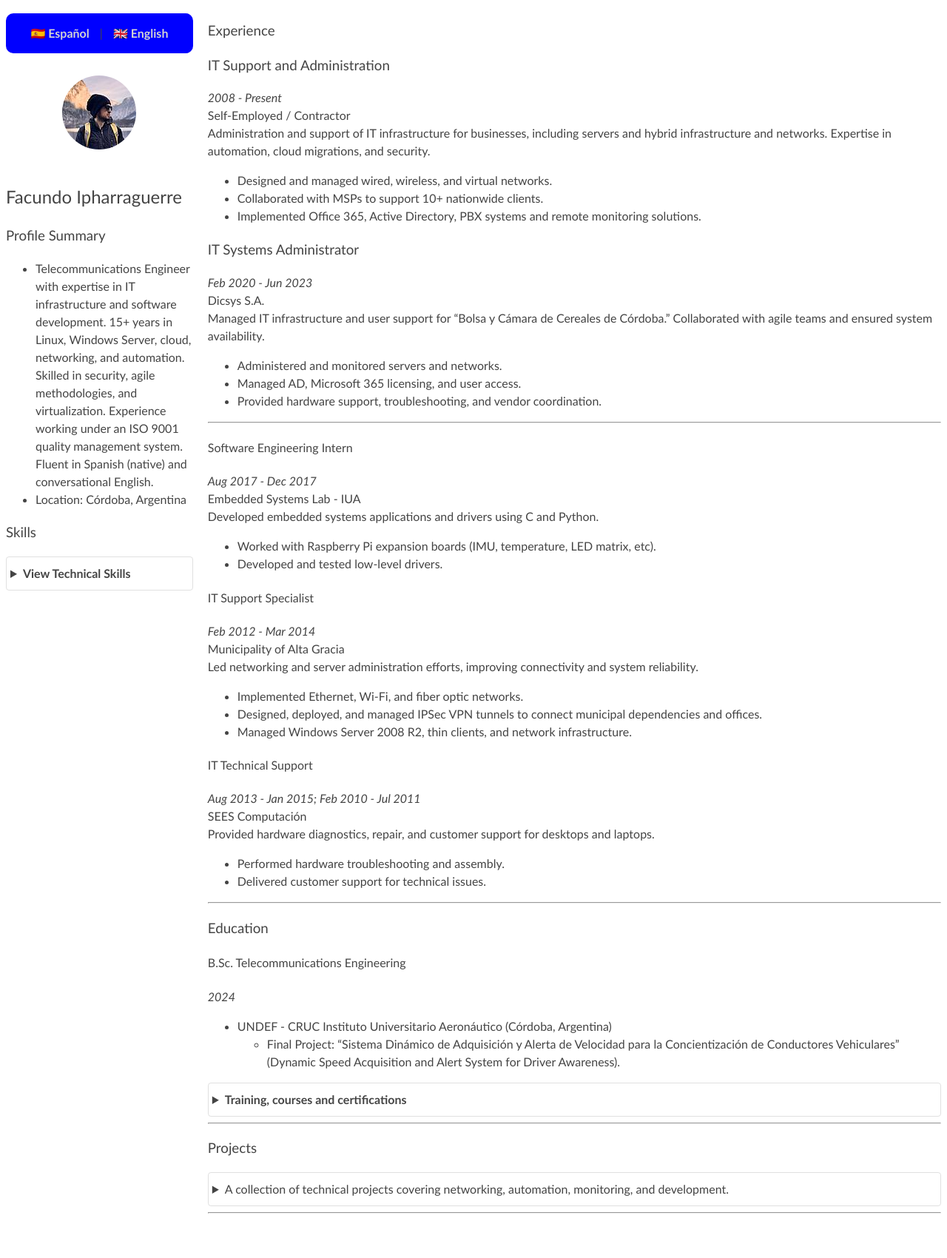
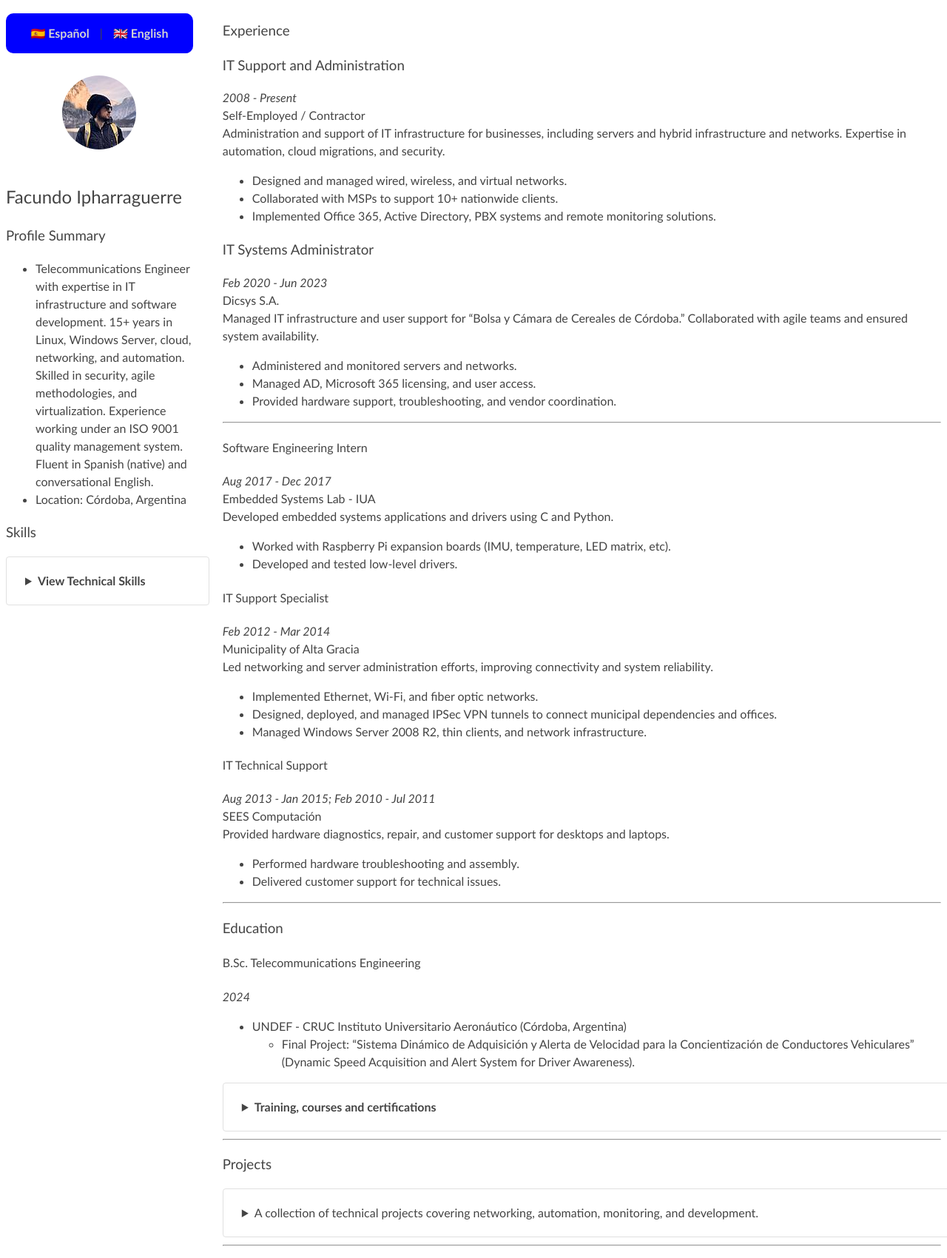
Before and after one commit to fipharraguerre/cv-homepage, a Jekyll site: the page built from index_en.md, in a window 1280 px wide. Shown: the whole page at 74% size. Built offline with Jekyll 4.4.1, drawn with Linux system fonts in a browser that asks for light colours; before the commit the page ends 1656 px from its top, so only the background shows below that.

Commit message:
css file fixes

```diff
--- a/assets/style.css
+++ b/assets/style.css
@@ -10,11 +10,14 @@
 .container {
     display: flex;
     align-items: flex-start;
+    width: 100%;
 }
 
 .sidebar {
     width: 20%;
     min-width: 200px;
+    flex-shrink: 0; /* Prevents sidebar from shrinking */
+    padding-right: 20px; /* Optional: to add some space between sidebar and content */
 }
 
 .sidebar img {
@@ -62,16 +65,21 @@
 details {
     border: 1px solid #e0e0e0;
     border-radius: 4px;
-    padding: 5px;
-    margin-bottom: 5px;
+    padding: 10px;
+    margin-bottom: 10px;
+    width: 100%; /* Ensure details takes the full width inside the container */
 }
 
 details > summary {
     cursor: pointer;
     font-weight: bold;
-    padding: 5px 0;
+    padding: 10px 0;
 }
 
 details ul {
     margin: 5px 10px;
 }
+
+details > summary, details > ul {
+    padding-left: 15px; /* Adds spacing inside details */
+}
```
